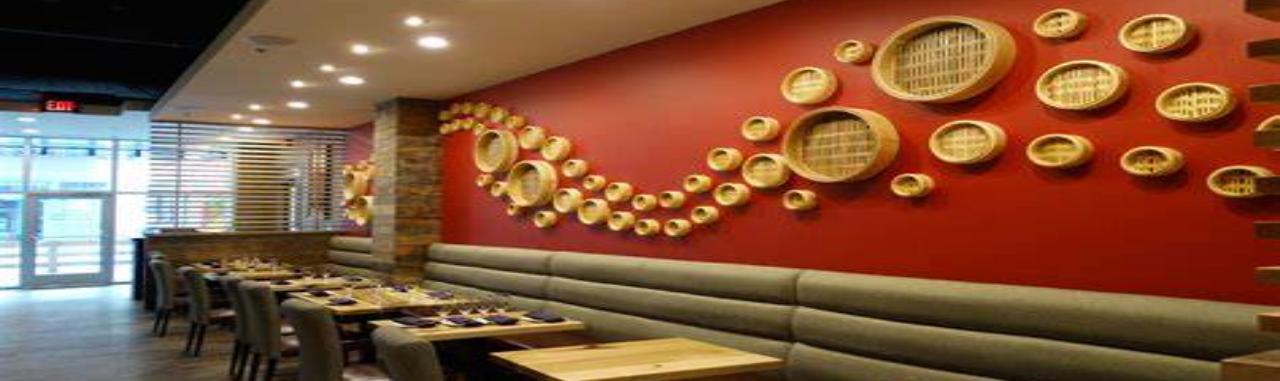
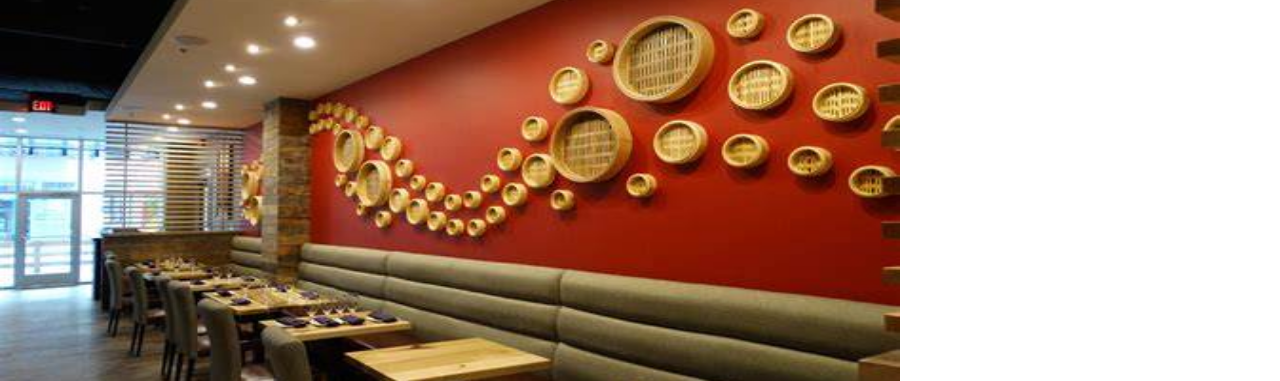
Before and after one commit to saurabhmishra2103/Restaurant-Website, a website: page index.html in a window 1280 px wide. Shown: the part 56-437 px from the top of the page. Drawn offline with nearby package versions, Linux system fonts and the light colour scheme.

Commit message:
Update index.html

```diff
--- a/index.html
+++ b/index.html
@@ -17,7 +17,7 @@
 
     </div> -->
     <div>
-        <img src="./public/images/restaurant.jpeg" width="100%" height="400">
+        <img src="./public/images/restaurant.jpeg" width="900" height="400">
     </div>
     <h2>JH 01 Restaurant</h2>
     <p>About Me</p>
```
